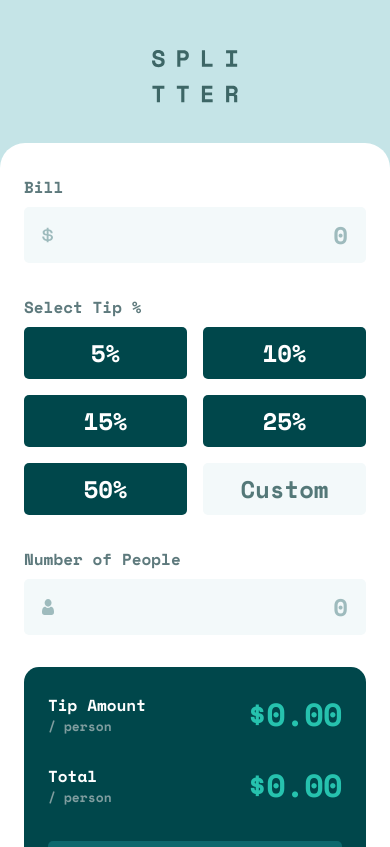
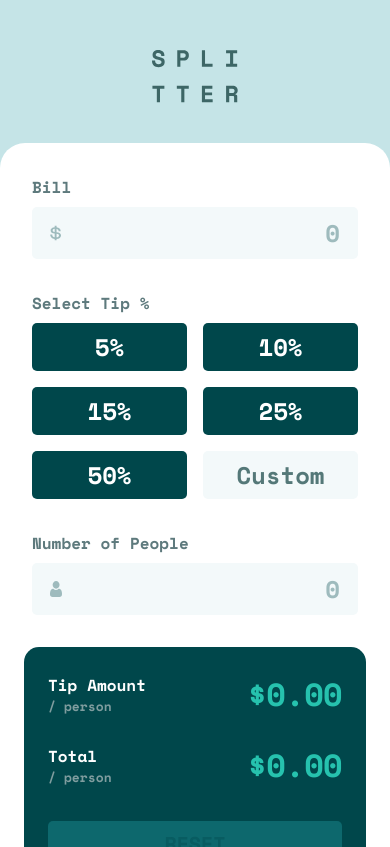
Before and after one commit to martinianol/tip-calculator-app, a React (Vite) app: page / in a window 390 px wide. Shown: the top 847 px of the page. Built offline with nearby package versions, Linux system fonts and the light colour scheme.

Commit message:
Fix minor mobile details

```diff
--- a/src/Components/Form/Form.tsx
+++ b/src/Components/Form/Form.tsx
@@ -31,7 +31,7 @@ const Form = ({
     e.preventDefault();
 
   return (
-    <form className="flex flex-col gap-8" onSubmit={handleSubmit}>
+    <form className="flex flex-col gap-8 px-2" onSubmit={handleSubmit}>
       <Input
         label="Bill"
         id="billValue"
--- a/src/Components/Form/Inputs/Input.tsx
+++ b/src/Components/Form/Inputs/Input.tsx
@@ -29,8 +29,8 @@ const Input = ({
         )}
       </label>
       <div
-        className={`flex items-center gap-2 rounded-[5px] px-4 py-2 bg-grey-50 border-2 cursor-pointer ${
-          isError ? "!border-orange-400" : "border-transparent"
+        className={`flex items-center gap-2 rounded-[5px] px-4 py-[6px] bg-grey-50 cursor-pointer border-2 ${
+          isError ? " !border-orange-400" : "border-transparent"
         } focus-within:border-green-400`}
       >
         <span className="text-grey-500">{icon}</span>
--- a/src/Components/Form/TipButtonsInput/TipButton/CustomTipButton.tsx
+++ b/src/Components/Form/TipButtonsInput/TipButton/CustomTipButton.tsx
@@ -9,16 +9,16 @@ interface CustomTipButton {
 }
 
 const CustomTipButton = ({ val, onChange, isActive }: CustomTipButton) => {
-  console.log(isActive);
   const baseStyles =
     "cursor-pointer bg-grey-50 text-center outline-none min-w-0 text-green-900 placeholder-grey-550 border-2 border-transparent rounded-[5px]";
-  const focusStyles = "bg-grey-50 focus:border-green-400"
+  const focusStyles = "bg-grey-50 focus:border-green-400";
   const inputStyles = `text-preset3 ${twMerge(
     clsx(baseStyles, isActive && activeStyles, focusStyles)
   )}`;
-  console.log(inputStyles);
+
   return (
     <input
+      id="custom-tip-input"
       className={inputStyles}
       type="number"
       value={val === 0 ? "" : val}
--- a/src/Components/Form/TipButtonsInput/TipButton/TipButton.tsx
+++ b/src/Components/Form/TipButtonsInput/TipButton/TipButton.tsx
@@ -7,7 +7,7 @@ interface TipButtonProps {
   isActive?: boolean;
 }
 export const baseStyles =
-  "text-center py-2 px-4 border-none rounded-[5px] text-white bg-green-900 hover:bg-green-200 hover:text-green-900 cursor-pointer";
+  "text-center py-[6px] px-4 border-none rounded-[5px] text-white bg-green-900 hover:bg-green-200 hover:text-green-900 cursor-pointer";
 
 export const activeStyles = "bg-green-400 text-green-900";
 
--- a/src/Components/Main/Main.tsx
+++ b/src/Components/Main/Main.tsx
@@ -24,12 +24,10 @@ const Main = () => {
       : tipValuePerPerson + billValue / numberOfPeople;
 
   const handleReset = () => {
-    console.log("handleReset");
     setFormValues(INITIAL_STATE);
   };
 
   const handleInputChange = (key: string, value: string | number) => {
-    console.log("handleInputChange", key, value);
     setFormValues((prevState) => {
       return {
         ...prevState,
--- a/src/Components/Results/ResetButton.tsx
+++ b/src/Components/Results/ResetButton.tsx
@@ -11,7 +11,7 @@ const ResetButton = ({
 
   return (
     <button
-      className="bg-green-400 rounded-[5px] py-[8px] text-preset4 text-green-800 border-none hover:bg-green-200 hover:text-green-900 disabled:bg-green-750 disabled:cursor-none disabled:hover:text-green-800"
+      className="bg-green-400 rounded-[5px] px-8 py-2 text-preset4 text-green-800 border-none hover:bg-green-200 hover:text-green-900 disabled:bg-green-750 disabled:cursor-none disabled:hover:text-green-800"
       onClick={handleClick}
       disabled={disabled}
     >
--- a/src/index.css
+++ b/src/index.css
@@ -11,6 +11,12 @@
   text-rendering: optimizeLegibility;
   -webkit-font-smoothing: antialiased;
   -moz-osx-font-smoothing: grayscale;
+}
+
+*,
+*::before,
+*::after {
+  box-sizing: border-box;
 }
 
 a {
@@ -48,12 +54,11 @@ button {
 }
 
 /* Hide arrows for input[type=number] */
-input[type='number']::-webkit-inner-spin-button,
-input[type='number']::-webkit-outer-spin-button {
+input[type="number"]::-webkit-inner-spin-button,
+input[type="number"]::-webkit-outer-spin-button {
   -webkit-appearance: none;
   margin: 0;
 }
-
 
 @media (prefers-color-scheme: light) {
   :root {
```
